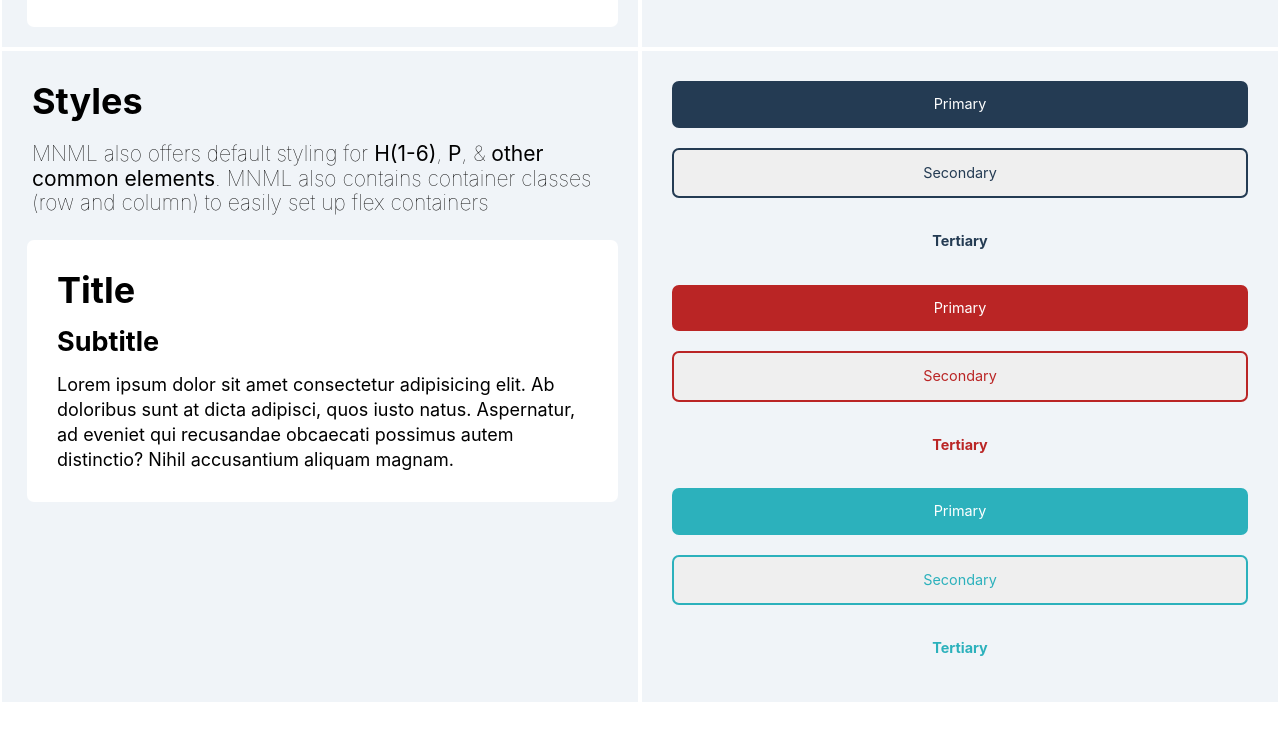
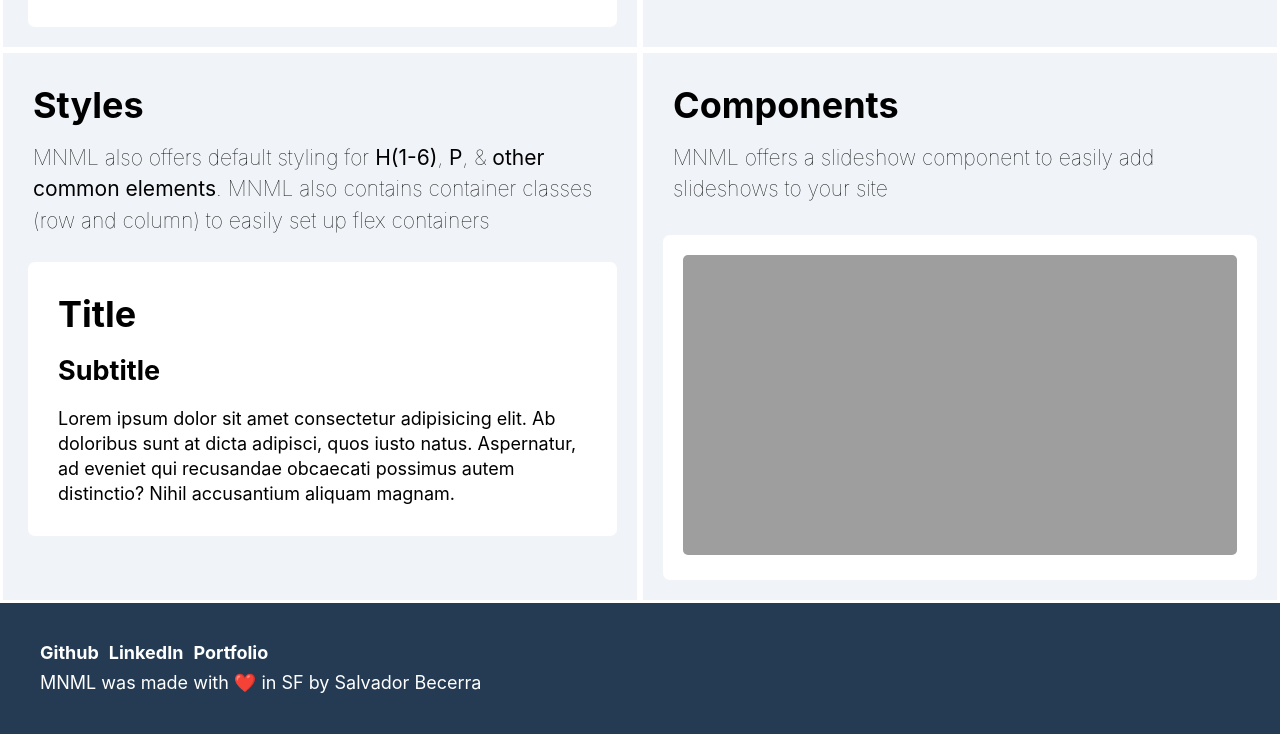
Before and after one commit to salvadb23/mnml, a plain HTML site: page index.html in a window 1280 px wide. Shown: the part 1858-2592 px from the top of the page. Before the commit the page ends 2562 px from the top, so only its background shows below. Drawn offline with nearby package versions, Linux system fonts and the light colour scheme.

Commit message:
added component

```diff
--- a/index.html
+++ b/index.html
@@ -14,7 +14,7 @@
             <li class="title">MNML</li>
         </ul>
         <ul>
-            <li><a href="">Download</a></li>
+            <li><a href="https://github.com/salvadb23/mnml">Download</a></li>
         </ul>
     </div>
     <div class="hero-medium">
@@ -40,7 +40,7 @@
             <button class="tertiary" type="button">Tertiary</button>
             </div>
         </div>
-        <div class="container-column" style="background-color: var(--grey-050); border: 2px solid white">
+        <div class="container-column" style="background-color: var(--grey-050); border: 3px solid white">
             <h1>Navbars</h1>
             <h3 style="font-weight:lighter; margin-bottom: 25px">Navigation available in MNML share general markup and styles</h3>
             <div class="navbar" style="margin:7px; margin-top: 0px">
@@ -77,7 +77,7 @@
                     </ul>
             </div>
         </div>
-        <div class="container-column" style="background-color: var(--grey-050); border: 2px solid white">
+        <div class="container-column" style="background-color: var(--grey-050); border: 3px solid white">
             <h1>Forms</h1>
             <h3 style="font-weight:lighter; margin-bottom: 25px">Forms in MNML look great and are easy to use</h3>
             <form action="" style="margin-left: 5px">
@@ -101,7 +101,7 @@
                 </div>
             </form>
         </div>
-            <div class="container-column" style="background-color: var(--grey-050); border: 2px solid white">
+            <div class="container-column" style="background-color: var(--grey-050); border: 3px solid white">
                 <h1>Colors</h1>
                 <h3 style="font-weight:lighter;margin-bottom: 25px"">MNML has a wide variety of colors for any need!</h3>
                 <div class="container-row">
@@ -116,7 +116,7 @@
                 </div>
                 <h3 style="font-weight: lighter">All easily accesible through CSS variables with tons of shades for each color</h3>
             </div>
-            <div class="container-column" style="background-color: var(--grey-050); border: 2px solid white">
+            <div class="container-column" style="background-color: var(--grey-050); border: 3px solid white">
                 <h1>Styles</h1>
                 <h3 style="font-weight: lighter; margin-bottom: 20px;">MNML also offers default styling for <strong>H(1-6)</strong>, <strong>P</strong>, & <strong>other common elements</strong>. MNML also contains container classes (row and column) to easily set up flex containers </h3>
                 <div class="wrapper" style="margin-left: 5px">
@@ -126,16 +126,28 @@
                 </div>
 
             </div>
-            <div class="container-column" style="background-color: var(--grey-050); border: 2px solid white">
-                <button class="primary" type="button">Primary</button>
-                <button class="secondary" type="button">Secondary</button>
-                <button class="tertiary" type="button">Tertiary</button>
-                <button class="primary danger" type="button">Primary</button>
-                <button class="secondary danger" type="button">Secondary</button>
-                <button class="tertiary danger" type="button">Tertiary</button>
-                <button class="primary success" type="button">Primary</button>
-                <button class="secondary success" type="button">Secondary</button>
-                <button class="tertiary success" type="button">Tertiary</button>
+            <div class="container-column" style="background-color: var(--grey-050); border: 3px solid white">
+                <h1>Components</h1>
+                <h3 style="font-weight: lighter; margin-bottom: 25px">MNML offers a slideshow component to easily add slideshows to your site</h3>
+                <div class="wrapper">
+                    <slide-show>
+                            <img src="http://i.imgur.com/cYanQXo.jpg" alt="mitchell">
+                            <img src="http://i.imgur.com/C08e621.jpg" alt="sal">
+                            <img src="https://i.imgur.com/X7945Q5.jpg" alt="sal">
+                    </slide-show>
             </div>
+        </div>
+    </div>
+    <div class="footer">
+            <div class="container-column">
+                <div class="container-row" style="justify-content: flex-start">
+                    <a href="https://github.com/salvadb23/mnml">Github</a>
+                    <a href="https://linkedin.com/in/salvadorbecerra">LinkedIn</a>
+                    <a href="https://salvadb23.github.io">Portfolio</a>
+                </div>
+                <div> MNML was made with ❤️ in SF by Salvador Becerra</div>
+            </div>
+    </div>
+<script src="slide.js"></script>
 </body>
 </html>
--- a/main.css
+++ b/main.css
@@ -83,7 +83,9 @@ ul {
 
 h1, h2, h3, h4, h5, h6 {
     padding: 5px;
-    margin: 5px;
+    margin: 0px;
+    margin-left: 5px;
+    line-height: 1.5em;
 }
 
 p {
@@ -180,8 +182,32 @@ button:focus {
     color: yellow;
 }
 
+ .footer > .container-column > .container-row > a {
+    margin: 0px 10px 10px 0px;
+    color: white;
+    text-decoration: none;
+    font-weight: bold;
+}
+
+.footer > .container-column > .container-row > a:hover {
+    margin: 0px 10px 10px 0px;
+    color: yellow;
+    text-decoration: none;
+    font-weight: bold;
+}
+
 .title {
     font-weight: bold;
+}
+
+.footer {
+    padding: 20px;
+    background-color: var(--grey-800);
+    min-height: 50px;
+    display: flex;
+    flex-direction: row;
+    align-items: center;
+    color: white;
 }
 
 .hero-medium {
--- /dev/null
+++ b/slide.js
@@ -0,0 +1,47 @@
+{
+
+    class Slideshow extends HTMLElement{
+        constructor(){
+            super()
+
+            this._shadowRoot = this.attachShadow({mode:"open"})
+
+            const img = document.createElement("img")
+            this._shadowRoot.appendChild(img)
+
+            // get a list of img tags outside the shadows
+            const allImages = Array.from(document.querySelectorAll('slide-show img'))
+            const allSources = allImages.map(image => image.src)
+
+            img.style.width = "100%"
+            img.style.height = "300px"
+            img.style.borderRadius = "5px"
+
+
+
+            let counter = 0
+            setInterval(() => {
+                img.src = allSources[counter]
+                counter += 1
+                if (counter === 3) {
+                    counter = 0
+                }
+            },2500)
+        }
+
+
+
+        // use lifecycle methods
+        // added DOM
+            // Start timer...
+            // show first image
+
+        // removed from DOM
+            // clear interval
+
+
+
+    }
+
+    customElements.define('slide-show',Slideshow)
+}
```
